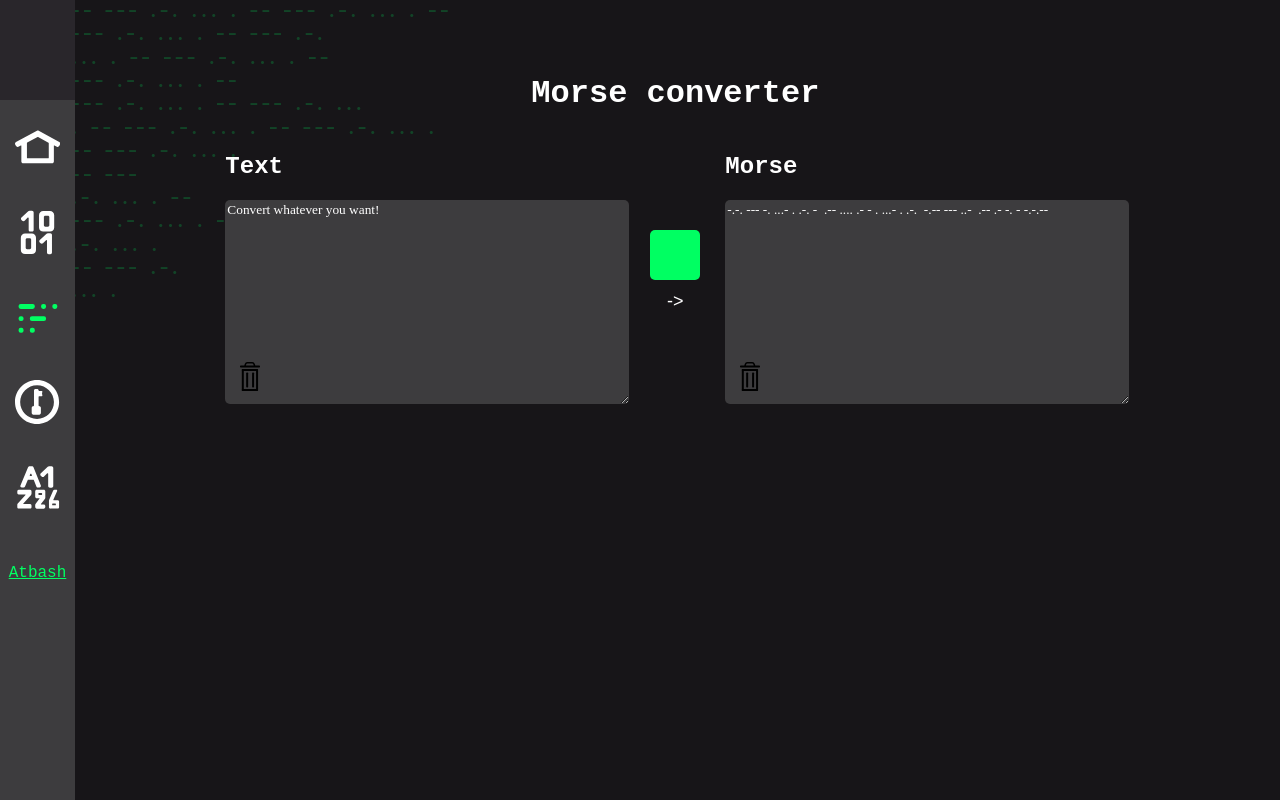
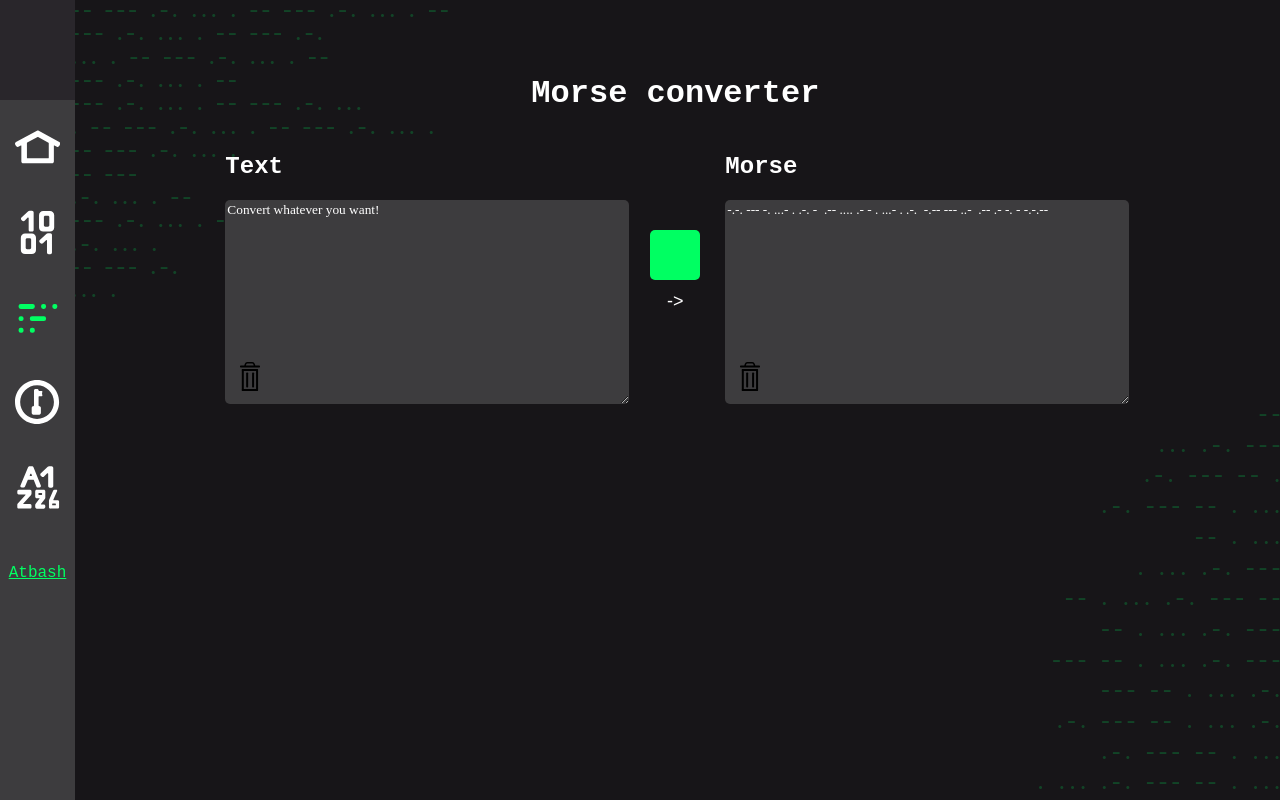
Before and after one commit to Jun1l1ll1/Encoder, a SvelteKit app: page /morse in a window 1280 px wide. Built offline with nearby package versions, Linux system fonts and the light colour scheme; a web font is replaced by a local one.

Commit message:
Finished making and adding the background for morse

```diff
--- /dev/null
+++ b/src/lib/components/Img_morse_b.svelte
@@ -0,0 +1,21 @@
+<svg id="morse_b" xmlns="http://www.w3.org/2000/svg" viewBox="0 0 496.36 470.18">
+    <text class="morse_text" transform="translate(496.36 25.91) rotate(-180) scale(1 -1)"><tspan x="0" y="0">-- </tspan><tspan x="0" y="36">--- .-. ... </tspan><tspan x="0" y="72" xml:space="preserve">.  -- --- .-. </tspan><tspan x="0" y="108" xml:space="preserve">... .  -- --- .-. </tspan><tspan x="0" y="144" xml:space="preserve">... .  -- </tspan><tspan x="0" y="180" xml:space="preserve">--- .-. ... .  </tspan><tspan x="0" y="216" xml:space="preserve">-- --- .-. ... .  -- </tspan><tspan x="0" y="252" xml:space="preserve">--- .-. ... .  -- </tspan><tspan x="0" y="288" xml:space="preserve">--- .-. ... .  -- --- </tspan><tspan x="0" y="324" xml:space="preserve">.-. ... .  -- --- </tspan><tspan x="0" y="360" xml:space="preserve">.-. ... .  -- --- .-. </tspan><tspan x="0" y="396" xml:space="preserve">... .  -- --- .-. </tspan><tspan x="0" y="432" xml:space="preserve">... .  -- --- .-. ... .   </tspan></text>
+</svg>
+
+<style>
+    #morse_b {
+        position: absolute;
+        bottom: 0px;
+        right: 0px;
+        width: 35%;
+    }
+
+    .morse_text {
+        fill: #00ff62;
+        opacity: .2;
+        font-family: MyriadPro-Bold, 'Myriad Pro';
+        font-size: 30px;
+        letter-spacing: 5px;
+        user-select: none;
+    }
+</style>
--- a/src/routes/morse/+page.svelte
+++ b/src/routes/morse/+page.svelte
@@ -1,5 +1,6 @@
 <script>
     import ImgMorseT from "$lib/components/Img_morse_t.svelte";
+    import ImgMorseB from "$lib/components/Img_morse_b.svelte";
     import ImgClear from "$lib/assets/trash.svg";
 
     let normal_inp = "Convert whatever you want!";
@@ -105,6 +106,7 @@
 
 <div class="center">
     <ImgMorseT/>
+    <ImgMorseB/>
 
     <h1 class="title front">Morse converter</h1>
 
```
